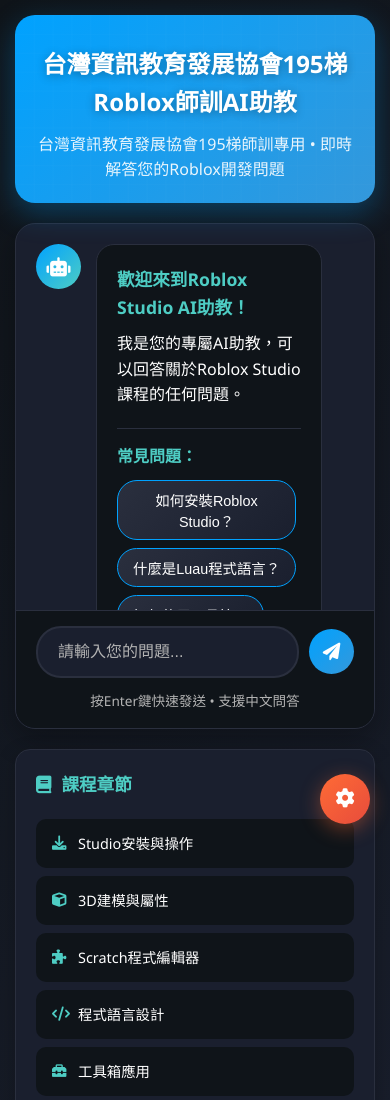
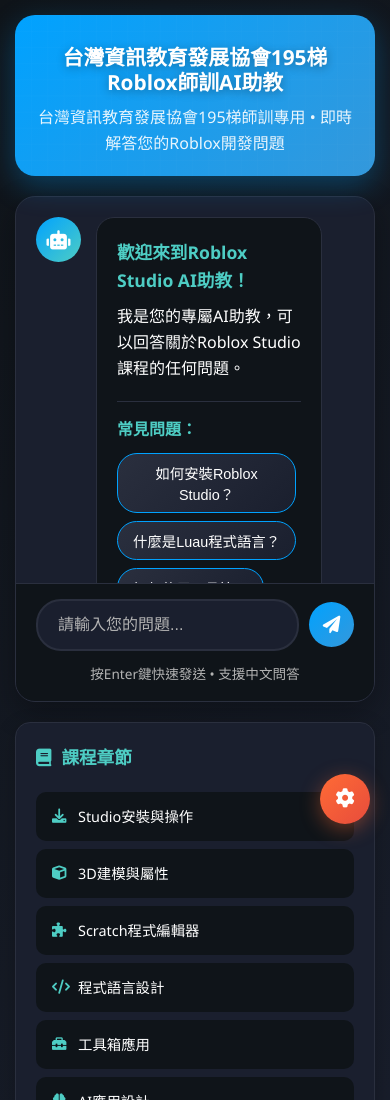
Before and after one commit to TIEDA-TW/roblox-ai-assistant, a website: page index.html in a window 390 px wide. Shown: the top 1100 px of the page. Drawn offline with Linux system fonts and the light colour scheme; no server answers; some icons are missing.

Commit message:
調整標題字體大小以適應新標題長度

```diff
--- a/styles.css
+++ b/styles.css
@@ -81,9 +81,11 @@
 }
 
 .logo h1 {
-    font-size: 2.5rem;
+    font-size: 2.2rem;
     font-weight: 700;
     text-shadow: 0 2px 10px rgba(0, 0, 0, 0.3);
+    line-height: 1.2;
+    text-align: center;
 }
 
 .subtitle p {
@@ -579,7 +581,7 @@
     }
 
     .logo h1 {
-        font-size: 2rem;
+        font-size: 1.8rem;
     }
 
     .logo i {
@@ -627,7 +629,7 @@
     }
 
     .logo h1 {
-        font-size: 1.5rem;
+        font-size: 1.3rem;
     }
 
     .subtitle p {
```
